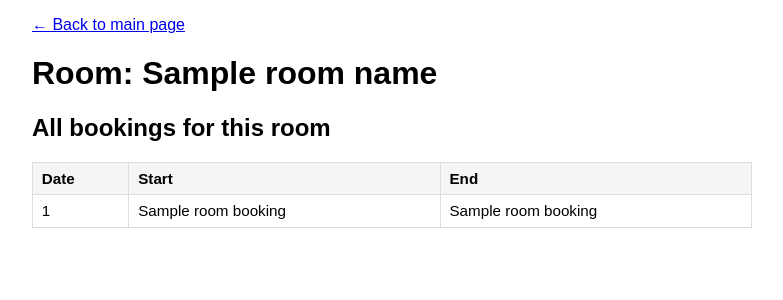
After one commit to hadedamolar52-coder/room-scheduler, a Flask app: template templates/room_detail.html in a window 1280 px wide. The commit adds this page. Shown: the top 300 px of the page, without its empty margins (248-1031 px from the left). Run offline with Flask 3, Linux system fonts and the light colour scheme; the template is opened without the code that fills it: most values are stand-ins (such as "Sample title", 1, 10 or a date in 2020).

Commit message:
group 4 part a

```diff
--- a/main.py
+++ b/main.py
@@ -9,6 +9,8 @@ import google.oauth2.id_token
 from bookings import (
     create_booking,
     delete_booking,
+    list_all_bookings_for_room,
+    list_bookings_for_day_all_rooms,
     list_user_bookings_all,
     list_user_bookings_for_room,
     parse_date_yyyy_mm_dd,
@@ -160,6 +162,8 @@ def root():
     user_uid = _user_uid(claims) if claims else None
 
     filter_room_id = (request.args.get("bookings_room") or "").strip()
+    day_filter = (request.args.get("day_filter") or "").strip()
+    day_filter_bookings: list[dict] = []
     my_bookings_all: list[dict] = []
     my_bookings_room: list[dict] = []
     if user_uid:
@@ -167,6 +171,16 @@ def root():
         if filter_room_id:
             my_bookings_room = list_user_bookings_for_room(
                 db, user_uid, filter_room_id
+            )
+    if day_filter:
+        parsed_day = parse_date_yyyy_mm_dd(day_filter)
+        if parsed_day is None:
+            error_message = "Day filter must be YYYY-MM-DD."
+            day_filter = ""
+        else:
+            day_filter = parsed_day.isoformat()
+            day_filter_bookings = list_bookings_for_day_all_rooms(
+                db, day_filter
             )
 
     return render_template(
@@ -177,7 +191,32 @@ def root():
         my_bookings_all=my_bookings_all,
         my_bookings_room=my_bookings_room,
         filter_room_id=filter_room_id,
+        day_filter=day_filter,
+        day_filter_bookings=day_filter_bookings,
         current_user_uid=user_uid,
+    )
+
+
+@app.route("/room/<room_id>", methods=["GET"])
+def room_detail(room_id: str):
+    id_token = request.cookies.get("token")
+    claims = verify_firebase_token(id_token)
+
+    room_ref = db.collection(ROOMS_COLLECTION).document(room_id)
+    room_snap = room_ref.get()
+    if not room_snap.exists:
+        return redirect(url_for("root"))
+
+    room_data = room_snap.to_dict() or {}
+    room_name = room_data.get("name", "")
+    bookings = list_all_bookings_for_room(db, room_id)
+
+    return render_template(
+        "room_detail.html",
+        user_data=claims,
+        room_id=room_id,
+        room_name=room_name,
+        room_bookings=bookings,
     )
 
 
--- /dev/null
+++ b/templates/room_detail.html
@@ -0,0 +1,65 @@
+<!DOCTYPE html>
+<html lang="en">
+
+<head>
+  <meta charset="UTF-8" />
+  <meta name="viewport" content="width=device-width, initial-scale=1.0" />
+  <title>Room Detail</title>
+  <style>
+    body {
+      font-family: sans-serif;
+      max-width: 720px;
+      margin: 1rem auto;
+      padding: 0 1rem;
+    }
+
+    table {
+      width: 100%;
+      border-collapse: collapse;
+      margin-top: 1rem;
+      font-size: 0.95rem;
+    }
+
+    th,
+    td {
+      border: 1px solid #ddd;
+      padding: 0.45rem 0.55rem;
+      text-align: left;
+    }
+
+    th {
+      background: #f5f5f5;
+    }
+  </style>
+</head>
+
+<body>
+  <p><a href="{{ url_for('root') }}">&larr; Back to main page</a></p>
+  <h1>Room: {{ room_name }}</h1>
+
+  <h2>All bookings for this room</h2>
+  {% if room_bookings %}
+  <table>
+    <thead>
+      <tr>
+        <th>Date</th>
+        <th>Start</th>
+        <th>End</th>
+      </tr>
+    </thead>
+    <tbody>
+      {% for b in room_bookings %}
+      <tr>
+        <td>{{ b.day_id }}</td>
+        <td>{{ b.start_label }}</td>
+        <td>{{ b.end_label }}</td>
+      </tr>
+      {% endfor %}
+    </tbody>
+  </table>
+  {% else %}
+  <p>No bookings for this room yet.</p>
+  {% endif %}
+</body>
+
+</html>
```
Also changed, not shown: bookings.py (+39 -0 lines), templates/index.html (+38 -1 lines).
